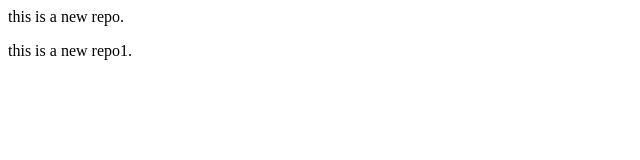
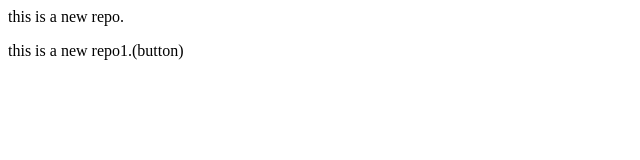
Before and after one commit to Sachin-rd/localrepo, a plain HTML site: page index.html in a window 1280 px wide. Shown: the full height of the page, 0-640 px from the left. Drawn offline with Linux system fonts and the light colour scheme.

```diff
--- a/index.html
+++ b/index.html
@@ -1,2 +1,2 @@
 <p>this is a new repo.</p>
-<p>this is a new repo1.</p>
+<p>this is a new repo1.(button)</p>
```
